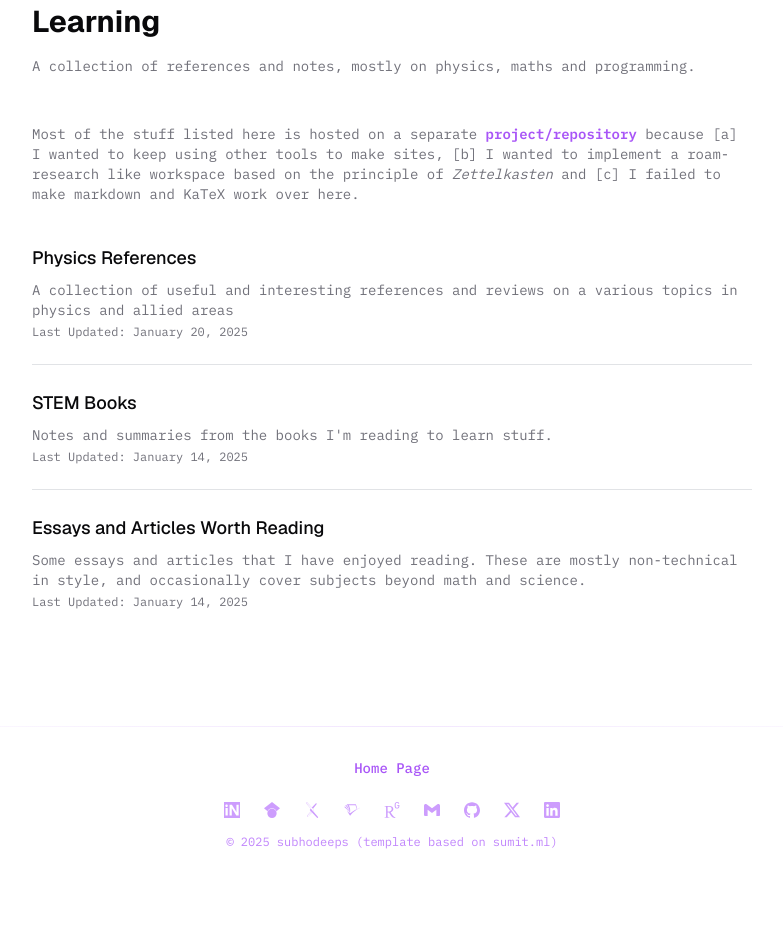
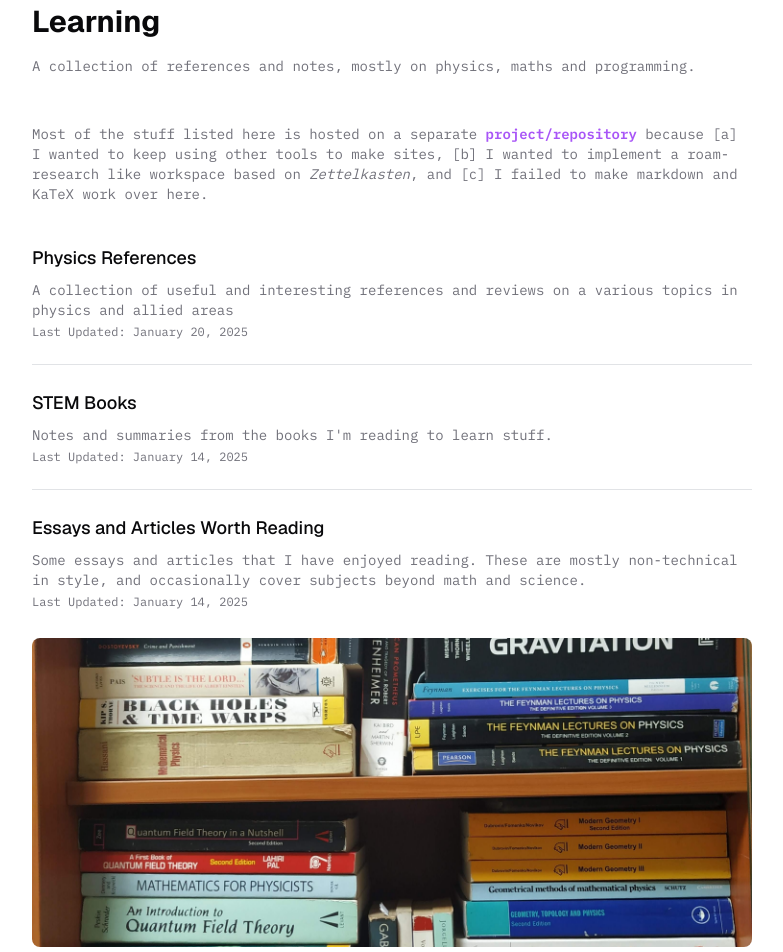
Before and after one commit to subhodeeps/nextjs-site, a Next.js app: page /learning in a window 1280 px wide. Shown: the part 120-1072 px from the top of the page, without its empty margins (248-1031 px from the left). Before the commit the page ends 1002 px from the top, so only its background shows below. Built offline with nearby package versions, Linux system fonts and the light colour scheme.

Commit message:
added photo 2

```diff
--- a/src/app/learning/page.tsx
+++ b/src/app/learning/page.tsx
@@ -10,12 +10,13 @@ import TextHeading from "@/components/ui/text-heading/text-heading";
 import Text from "@/components/ui/text/text";
 import { SectionFooter } from "@/components/layout/footer/SectionFooter";
 import Link from 'next/link'
+import Image from "next/image"
 
 export default function Learning() {
     return (
-        <>
         <BaseContainer size="md" paddingX="md" paddingY="lg">
             <StackVertical gap="md">
+
                 <div className="flex items-center justify-between">
                     <DynamicBreadcrumb
                         items={[
@@ -36,7 +37,16 @@ export default function Learning() {
                 </div>
 
                 <Text variant="muted" className="mb-8">
-                        Most of the stuff listed here is hosted on a separate <Link href="https://just-the-notes.vercel.app/" className="text-purple-500 font-bold hover:underline">project/repository</Link> because [a] I wanted to keep using other tools to make sites, [b] I wanted to implement a roam-research like workspace based on the principle of <i>Zettelkasten</i> and [c] I failed to make markdown and KaTeX work over here.
+                    Most of the stuff listed here is hosted on a separate{" "}
+                    <Link
+                        href="https://just-the-notes.vercel.app/"
+                        className="text-purple-500 font-bold hover:underline"
+                    >
+                        project/repository
+                    </Link>{" "}
+                    because [a] I wanted to keep using other tools to make sites, [b] I wanted
+                    to implement a roam-research like workspace based on <i>Zettelkasten</i>,
+                    and [c] I failed to make markdown and KaTeX work over here.
                 </Text>
 
                 <StackVertical gap="none">
@@ -48,9 +58,21 @@ export default function Learning() {
                         />
                     ))}
                 </StackVertical>
+
+                <div className="relative w-full aspect-[4/3] sm:aspect-[2/1] md:aspect-[21/9] rounded-lg overflow-hidden my-8">
+                    <Image
+                        className="object-cover"
+                        fill
+                        src="/books.jpg"
+                        alt="A shrub with flowers inside the Jamia campus, photographed November 2023."
+                        priority
+                        sizes="(max-width: 640px) 100vw, (max-width: 1024px) 90vw, 80vw"
+                    />
+                </div>
+
+                <SectionFooter color="purple" showToTop={false} />
+
             </StackVertical>
         </BaseContainer>
-            <SectionFooter color="purple" showToTop={false} />
-        </>
     )
 }
```
Also changed, not shown: public/books.jpg (added), 1 other file (tests, documents, lock files or other folders). Lines whose indentation alone changed are shown as unchanged.
